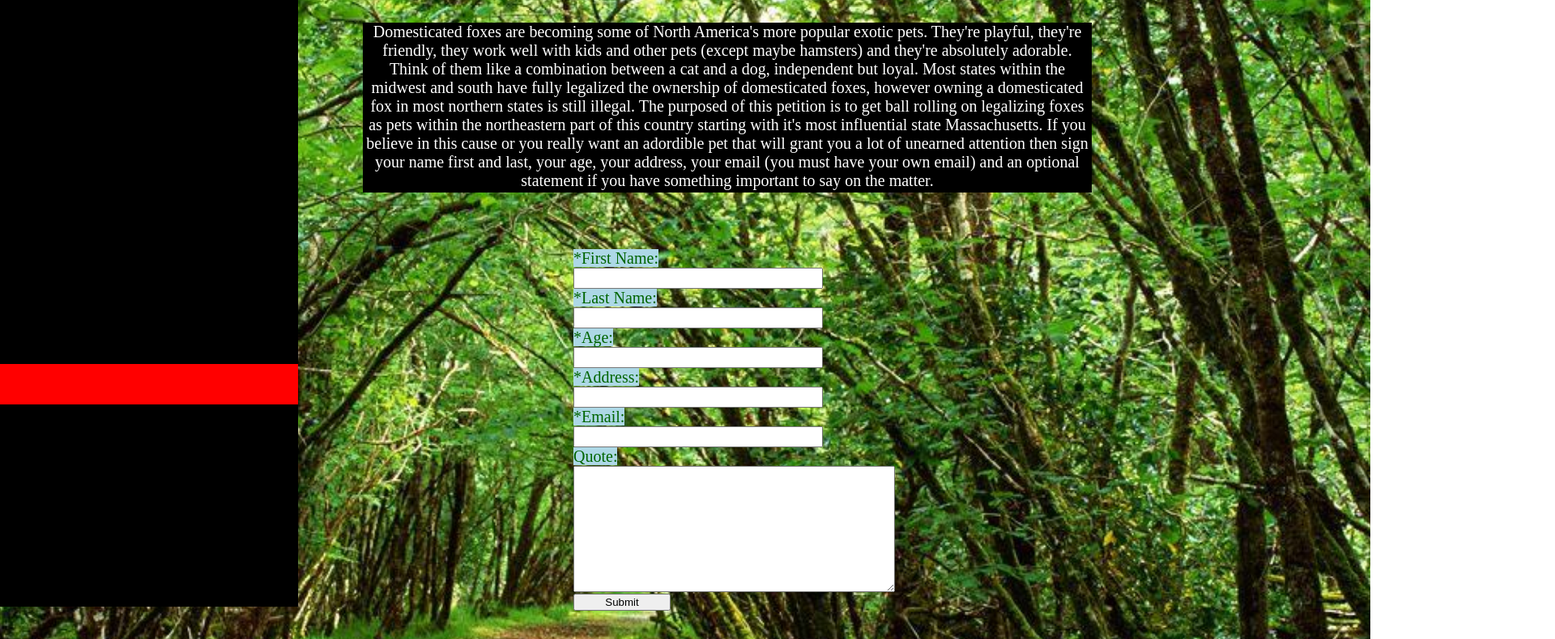
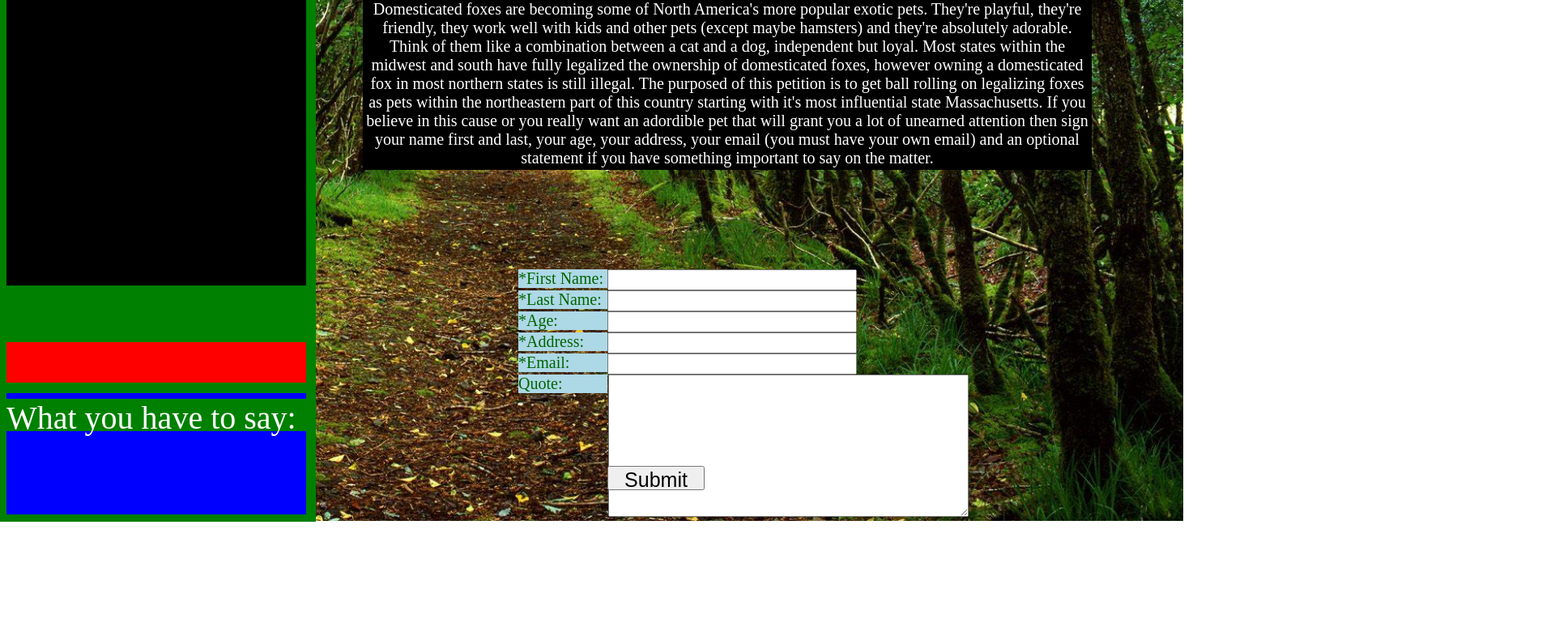
Before and after one commit to Peter-White/petition_site_app, a plain HTML site: page index.html in a window 1280 px wide. Shown: the part 587-1377 px from the top of the page at 81% size, 1920 px wide, since content can reach past the window. After the commit the page ends 1232 px from the top, so only its background shows below. Drawn offline with nearby package versions, Linux system fonts and the light colour scheme; no server answers.

Commit message:
Maybe Final

```diff
--- a/index.html
+++ b/index.html
@@ -48,6 +48,13 @@
   </script>
 </head>
 <body>
+
+<div id="sidebar"></div>
+<div id="description">Contributers:</div>
+<div style="height:880px;overflow:auto;" id="contributions">
+ <ul id="signers"></ul>
+</div>
+
 <div id="carousel">
     <img src="" name="slide" height="450" width="450">
   </div>
@@ -97,13 +104,10 @@
   <button id="submit">Submit</button>
 
 
-<div style="height:920px;overflow:auto;" id="contributions">
- <ul id="signers"></ul>
-</div>
-
 <div id="counter"></div>
 <div style="overflow:auto;" id="printquote"></div>
-<div id="description">Contributers</div>
+<div id="quotedesc">What you have to say:</div>
+
 
 
   <script src="https://code.jquery.com/jquery-2.1.4.js"></script>
--- a/styles.css
+++ b/styles.css
@@ -6,42 +6,45 @@ body {
 }
 
 #carousel {
-  position: absolute;
+  position: relative;
   left: 690px;
+  bottom: 80px;
 }
 
 h1 {
   position: relative;
   left: 420px;
-  top: 480px;
-  color: white;
+  color: yellow;
   font-size: 50px;
-}
-
-#inputs {
-  position: relative;
-  left: 700px;
-  bottom: 70px;
-  width: 200px;
-  top: 420px;
+  bottom: 95px;
 }
 
 #first_name, #last_name, #age, #address, #email {
 	height: 20px;
 	width: 300px;
+  font-size: 16px;
 }
 
 #title {
+  position: absolute;
   color: darkgreen;
+  width: 110px;
   font-size: 20px;
   background: lightblue;
+  right: 200px;
 }
 
+#inputs {
+  position: absolute;
+  left: 750px;
+  width: 200px;
+  bottom: -250px;
+}
 #quote {
-	position: relative;
-  left: 700px;
-  bottom: 85px;
-  top: 402px;
+	position: absolute;
+  left: 750.5px;
+  bottom: -426px;
+  font-size: 15px;
 }
 
 #box {
@@ -50,58 +53,75 @@ h1 {
   height: 210px;
   text-align: center;
   margin: 0 0 140px 440px;
-  top: 490px;
   color: white;
   font-size: 20px;
   background: black;
+  bottom: 100px;
 }
 
 #submit {
-  position: relative;
+  position: absolute;
   width: 120px;
-  margin: 20px 0 0 700px;
-  top: 380px;
+  height: 30px;
+  margin: 90px 0 0 742px;
+  font-size: 25px;
 }
 
 #contributions {
-  position: relative;
+  position: absolute;
   background: black;
   color: white;
   width: 370px;
   font-size: 30px;
-  bottom: 845px;
-  right: 10px;
+  top: 60px;
 }
 
 #counter {
-    position: relative;
-    width: 368px;
+    position: absolute;
+    width: 370px;
     height: 50px;
     background: red;
     color: white;
-    right: 8px;
-    bottom: 845px;
+    bottom: -260px;
     font-size: 30px;
     text-align: right;
 }
 
 #printquote {
     position: relative;
-    width: 368px;
-    height: 250px;
+    width: 370px;
+    height: 150px;
     background: #000000;
     color: white;
-    bottom: 845px;
-    right: 8px;
+    background: blue;
+    font-size: 20px;
 }
 
 #description {
     position: relative;
-    width: 368px;
+    width: 370px;
     height: 100px;
     background: green;
     color: white;
-    bottom: 2160px;
-    right: 8px;
-    font-size: 73px;
+    font-size: 50px;
+    bottom: 10px;
 }
+
+#sidebar {
+    position: absolute;
+    width: 390px;
+    height: 1232px;
+    background: green;
+    top: 0px;
+    left: 0.1px;
+}
+
+#quotedesc {
+  position: absolute;
+    width: 380px;
+    height: 40px;
+    background: green;
+    color: white;
+    font-size: 40px;
+    bottom: -320px;
+}
```
